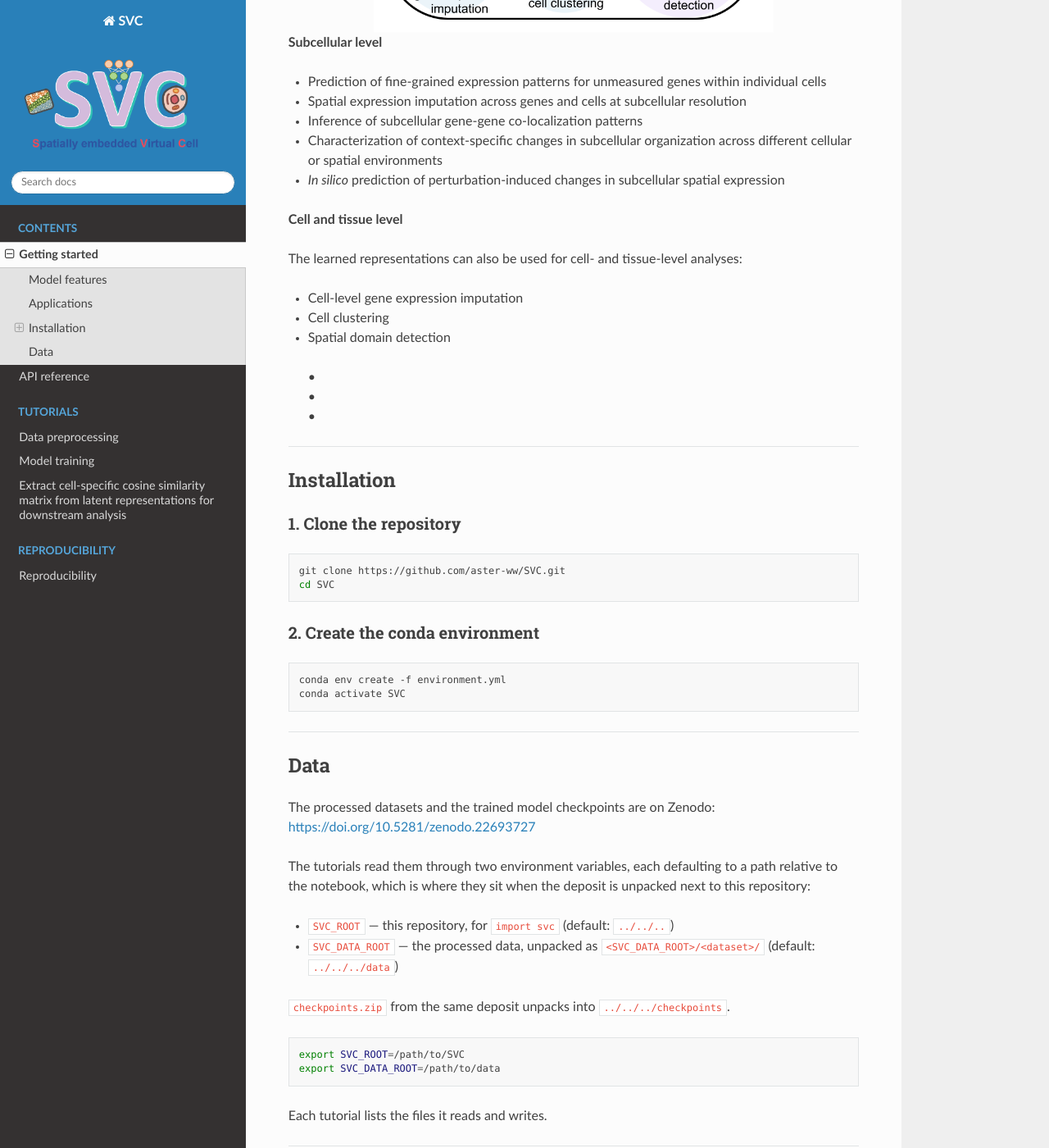
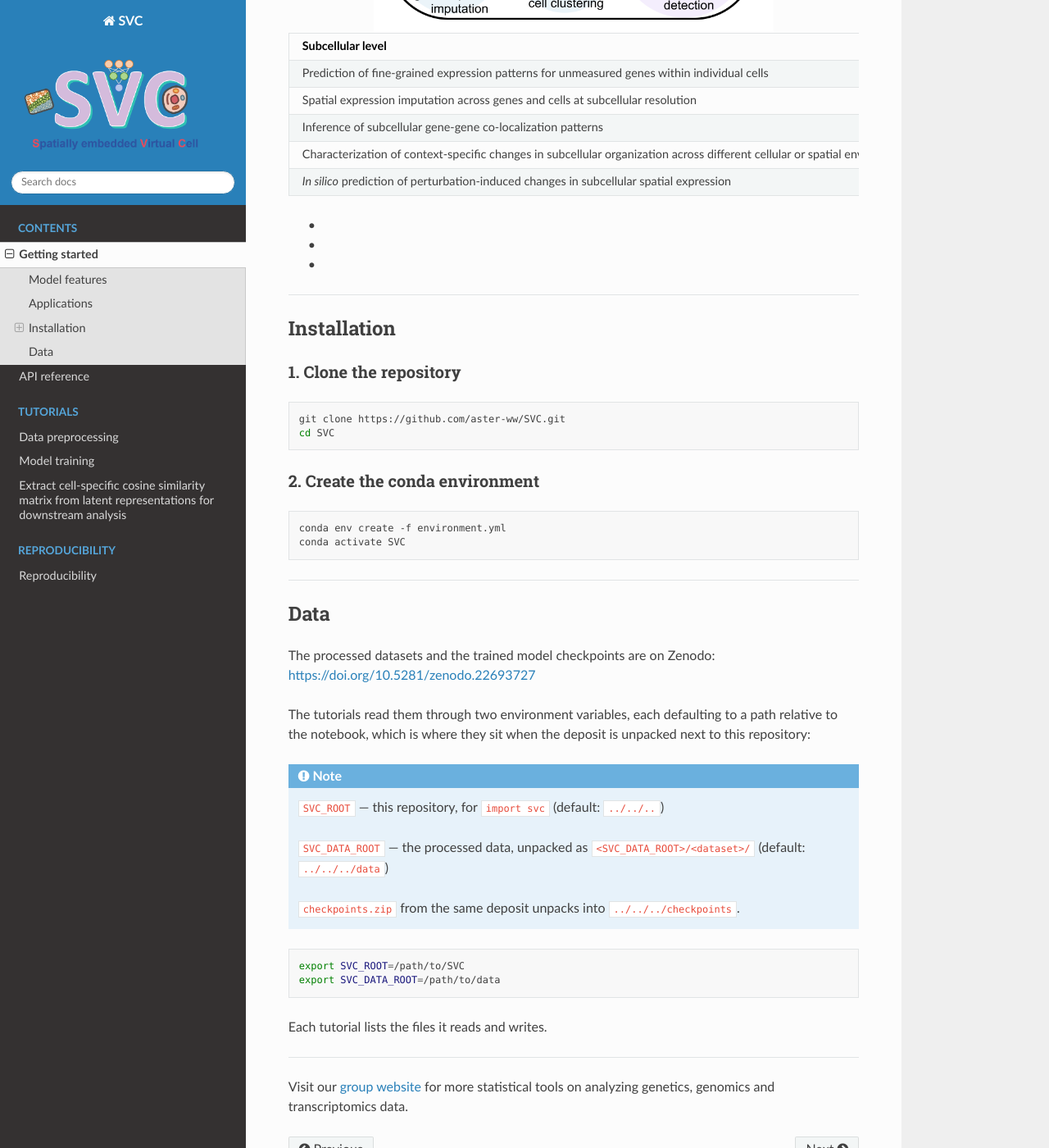
Before and after one commit to aster-ww/SVC, a Sphinx documentation site: the page built from docs/source/getting_started.md, in a window 1280 px wide and 1400 px high, scrolled down 2783 px. Shown: the whole window at 82% size. Built offline with Sphinx 7.4.7 and the Read the Docs theme 3.1.0, drawn with Linux system fonts in a browser that asks for light colours; pages that are not in the unit, such as notebooks, are missing from menus.

Commit message:
Lay out the applications as a table and set off the data paths

````diff
--- a/docs/source/getting_started.md
+++ b/docs/source/getting_started.md
@@ -51,21 +51,13 @@
 :width: 70%
 ```
 
-**Subcellular level**
-
-- Prediction of fine-grained expression patterns for unmeasured genes within individual cells
-- Spatial expression imputation across genes and cells at subcellular resolution
-- Inference of subcellular gene-gene co-localization patterns
-- Characterization of context-specific changes in subcellular organization across different cellular or spatial environments
-- *In silico* prediction of perturbation-induced changes in subcellular spatial expression
-
-**Cell and tissue level**
-
-The learned representations can also be used for cell- and tissue-level analyses:
-
-- Cell-level gene expression imputation
-- Cell clustering
-- Spatial domain detection
+| Subcellular level | Cell and tissue level |
+|---|---|
+| Prediction of fine-grained expression patterns for unmeasured genes within individual cells | Cell-level gene expression imputation |
+| Spatial expression imputation across genes and cells at subcellular resolution | Cell clustering |
+| Inference of subcellular gene-gene co-localization patterns | Spatial domain detection |
+| Characterization of context-specific changes in subcellular organization across different cellular or spatial environments | |
+| *In silico* prediction of perturbation-induced changes in subcellular spatial expression | |
 
 &emsp;&emsp;•<br>&emsp;&emsp;•<br>&emsp;&emsp;•
 
@@ -94,10 +86,13 @@
 The tutorials read them through two environment variables, each defaulting to a path relative to
 the notebook, which is where they sit when the deposit is unpacked next to this repository:
 
-- `SVC_ROOT` — this repository, for `import svc` (default: `../../..`)
-- `SVC_DATA_ROOT` — the processed data, unpacked as `<SVC_DATA_ROOT>/<dataset>/` (default: `../../../data`)
+```{note}
+`SVC_ROOT` — this repository, for `import svc` (default: `../../..`)
+
+`SVC_DATA_ROOT` — the processed data, unpacked as `<SVC_DATA_ROOT>/<dataset>/` (default: `../../../data`)
 
 `checkpoints.zip` from the same deposit unpacks into `../../../checkpoints`.
+```
 
 ```bash
 export SVC_ROOT=/path/to/SVC
````
